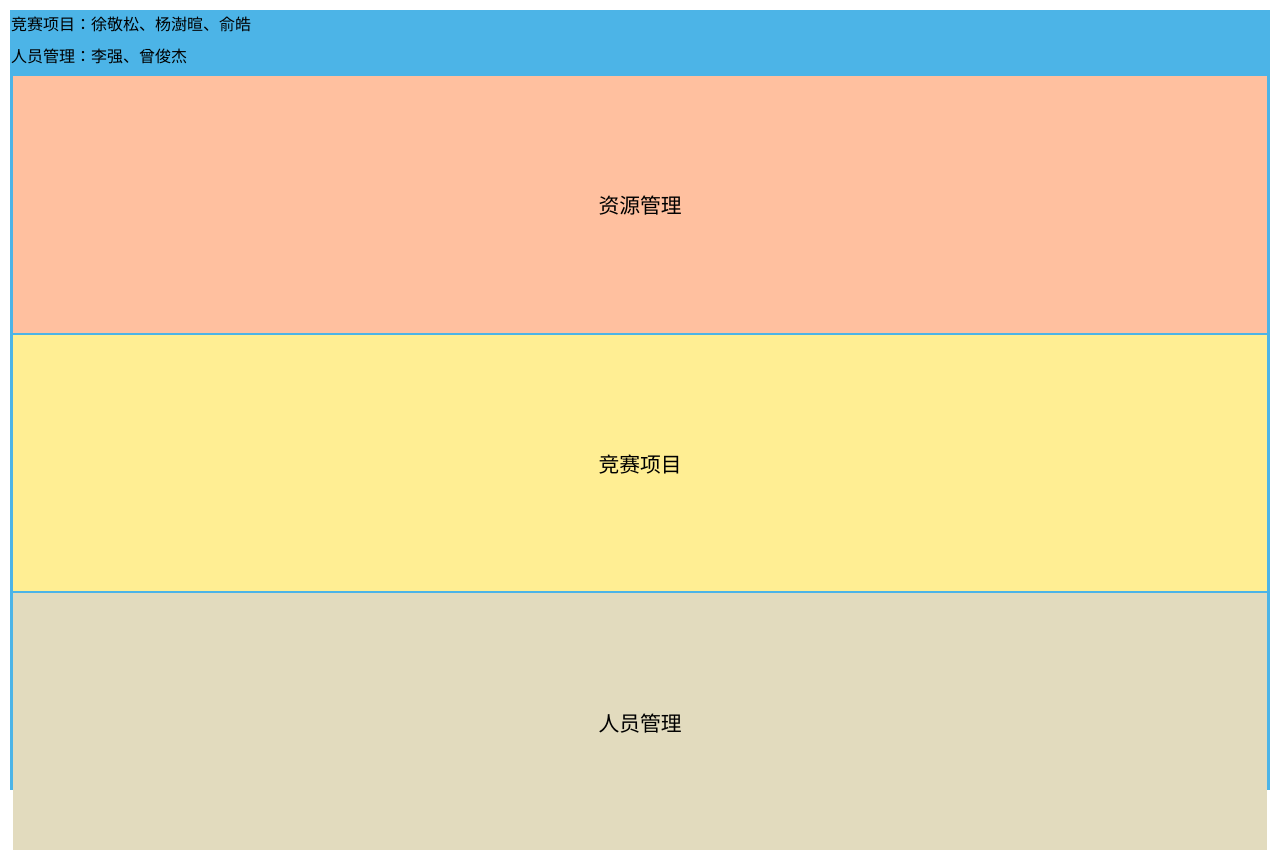
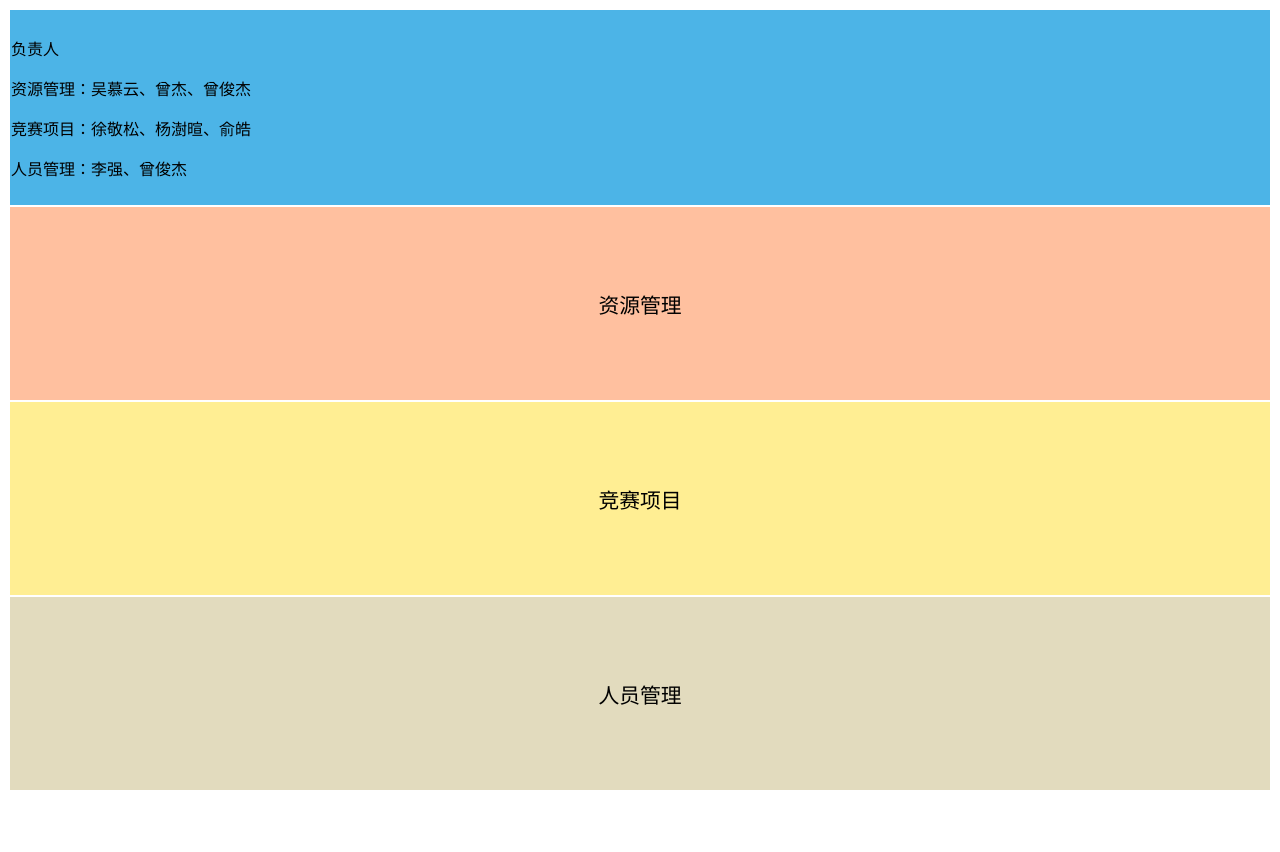
Before and after one commit to a379300239/5704-data, a plain HTML site: page index.html in a window 1280 px wide. After the commit the page ends 800 px from the top, so only its background shows below. Drawn offline with Linux system fonts and the light colour scheme.

Commit message:
index-1.2
1.2

```diff
--- a/index.html
+++ b/index.html
@@ -11,10 +11,9 @@
             .style_tr1{
                 background-color:rgb(76,180,231);
                 text-align: left;
-                height:25%;
+                height: 25%;
             }
             .style_tr1 p{
-                height: 2%;
             }
             .style_tr2{
                 background-color:rgb(255,192,159);
@@ -43,7 +42,6 @@
         <table>
             <tr>
                 <td class="style_tr1">
-                    <table>
                     <p>负责人</p>
                     <p>资源管理：吴慕云、曾杰、曾俊杰</p>
                     <p>竞赛项目：徐敬松、杨澍暄、俞皓</p>
```
